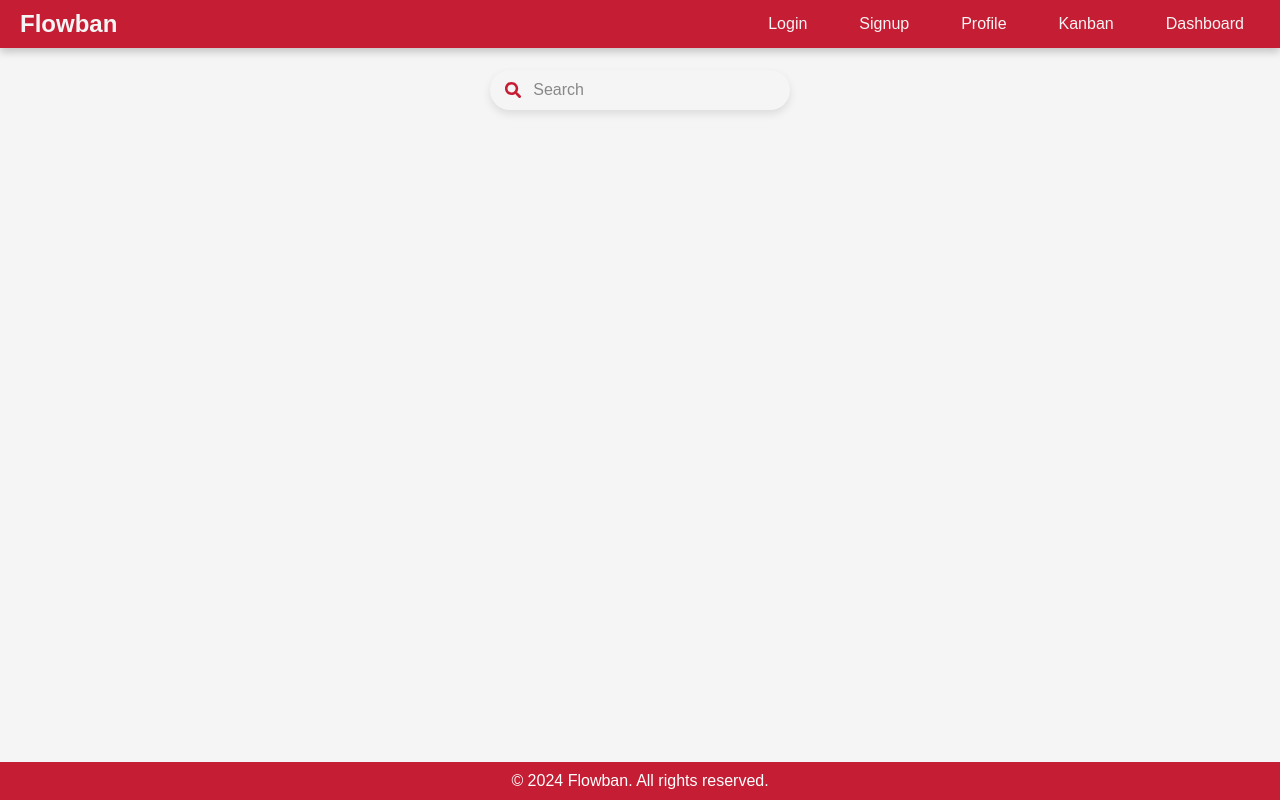
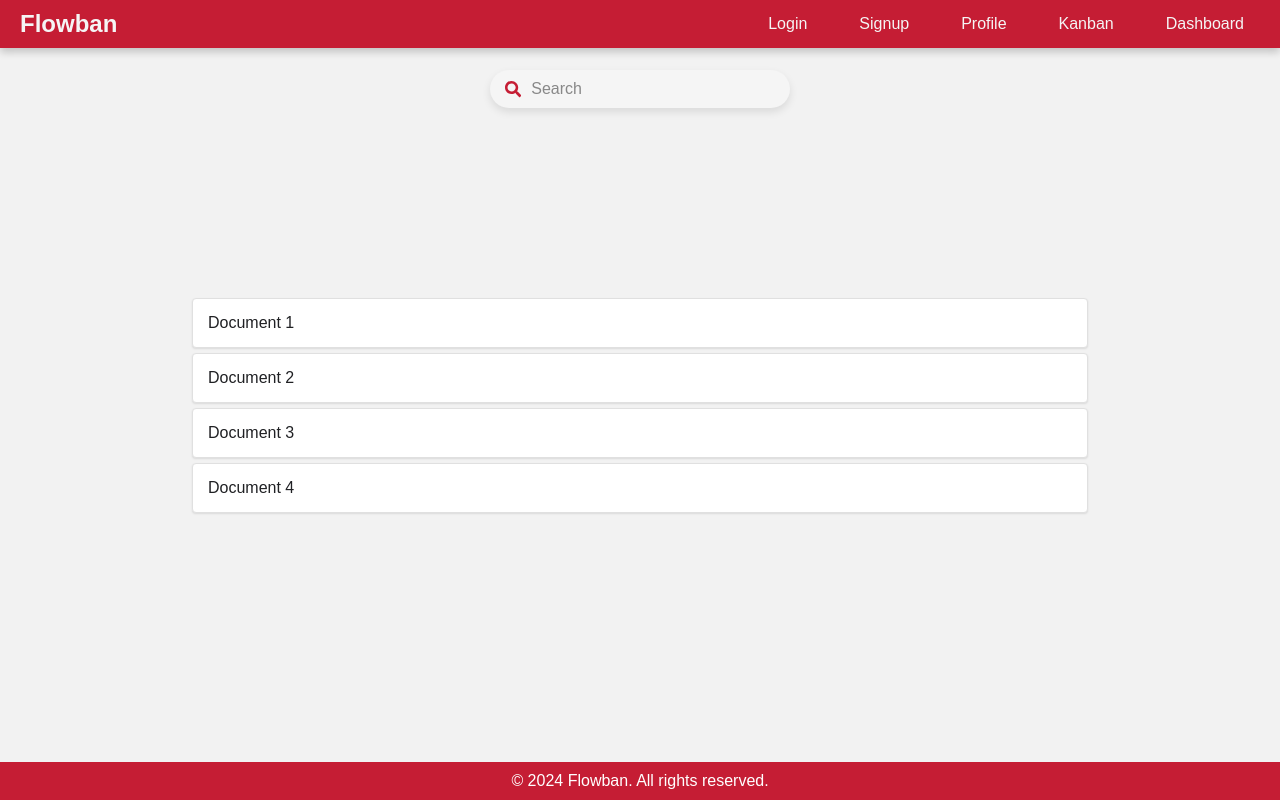
Before and after one commit to vincent-wat/flowban, a React (Create React App) app in the folder frontend/: page /dashboard in a window 1280 px wide. Built offline with nearby package versions, Linux system fonts and the light colour scheme.

Commit message:
BoardController + Hardcoded Rows for Dashboard

```diff
--- a/frontend/src/Components/Kanban/Dashboard.css
+++ b/frontend/src/Components/Kanban/Dashboard.css
@@ -1,3 +1,15 @@
+* {
+    box-sizing: border-box;
+    margin: 0;
+    padding: 0;
+}
+
+body {
+    font-family: Arial, sans-serif;
+    background-color: hsl(0, 0%, 95%);
+    padding: 20px;
+}
+
 .input-wrapper {
     display: flex;
     align-items: center;
@@ -6,7 +18,6 @@
     padding: 10px 15px;
     box-shadow: 0px 4px 8px rgba(0, 0, 0, 0.1);
     width: 300px;
-
     position: absolute;
     top: 70px;
     left: 50%;
@@ -36,3 +47,52 @@
 .input-wrapper:hover {
     box-shadow: 0px 6px 12px rgba(0, 0, 0, 0.15);
 }
+
+.container {
+    display: flex;
+    flex-direction: column;
+    gap: 10px; /* Space between buttons */
+    margin-top: 100px; /* Adjust this if you need more space below the search bar */
+}
+
+.doc-button {
+    display: block;
+    background-color: white;
+    border: 1px solid #e0e0e0; /* Light gray border */
+    border-radius: 4px; /* Slightly rounded corners */
+    padding: 15px; /* Padding for the button */
+    font-size: 16px; /* Font size */
+    text-align: left; /* Align text to the left */
+    color: #202124; /* Dark gray text color */
+    cursor: pointer; /* Pointer cursor on hover */
+    transition: background-color 0.2s, box-shadow 0.2s; /* Smooth transitions */
+    box-shadow: 0 1px 2px rgba(0, 0, 0, 0.1); /* Subtle shadow */
+    width: 70%; /* Match search bar width */
+}
+
+.doc-button:hover {
+    background-color: #f7f7f7; /* Light gray background on hover */
+    box-shadow: 0 2px 4px rgba(0, 0, 0, 0.2); /* Slightly deeper shadow */
+}
+
+.doc-button:focus {
+    outline: none; /* Remove default focus outline */
+    border-color: #4285f4; /* Google blue border on focus */
+}
+
+.board-row {
+    width: 100%; /* Set width to 100% of the parent container */
+    margin: 20px auto; /* Center the row horizontally and add some vertical margin */
+    display: flex; /* Enable flexbox for stacking buttons */
+    flex-direction: column; /* Stack buttons vertically */
+    gap: 5px; /* Optional: add space between buttons */
+    align-items: center;
+}
+
+.container {
+    width: 100%; /* Ensure it takes the full width of the parent */
+    display: flex; /* Use flexbox for layout */
+    flex-direction: column; /* Stack children vertically */
+    align-items: center; /* Center align items horizontally */
+    padding: 20px; /* Optional padding */
+}
--- a/frontend/src/Components/Kanban/Dashboard.jsx
+++ b/frontend/src/Components/Kanban/Dashboard.jsx
@@ -4,10 +4,18 @@
 
 export const Dashboard = () => {
   return (
-    <div className="input-wrapper">
-        <FaSearch id="search-icon"/>
-        <input placeholder="Search"/>
-    </div>
+    <>
+        <div className="input-wrapper">
+            <FaSearch id="search-icon"/>
+            <input placeholder="Search"/>
+        </div>
+        <div className="board-row">
+            <button class="doc-button">Document 1</button>
+            <button class="doc-button">Document 2</button>
+            <button class="doc-button">Document 3</button>
+            <button class="doc-button">Document 4</button>
+        </div>
+    </>
   )
 }
 
--- a/frontend/src/Components/Kanban/KanbanBoard.jsx
+++ b/frontend/src/Components/Kanban/KanbanBoard.jsx
@@ -1,6 +1,6 @@
 import React from 'react';
 import Stage from './Stage';
-import './KanbanBoard.css'
+import './KanbanBoard.css';
 
 const KanbanBoard = () => {
   const stages = [
```
Also changed, not shown: 1 other file (tests, documents, lock files or other folders).
